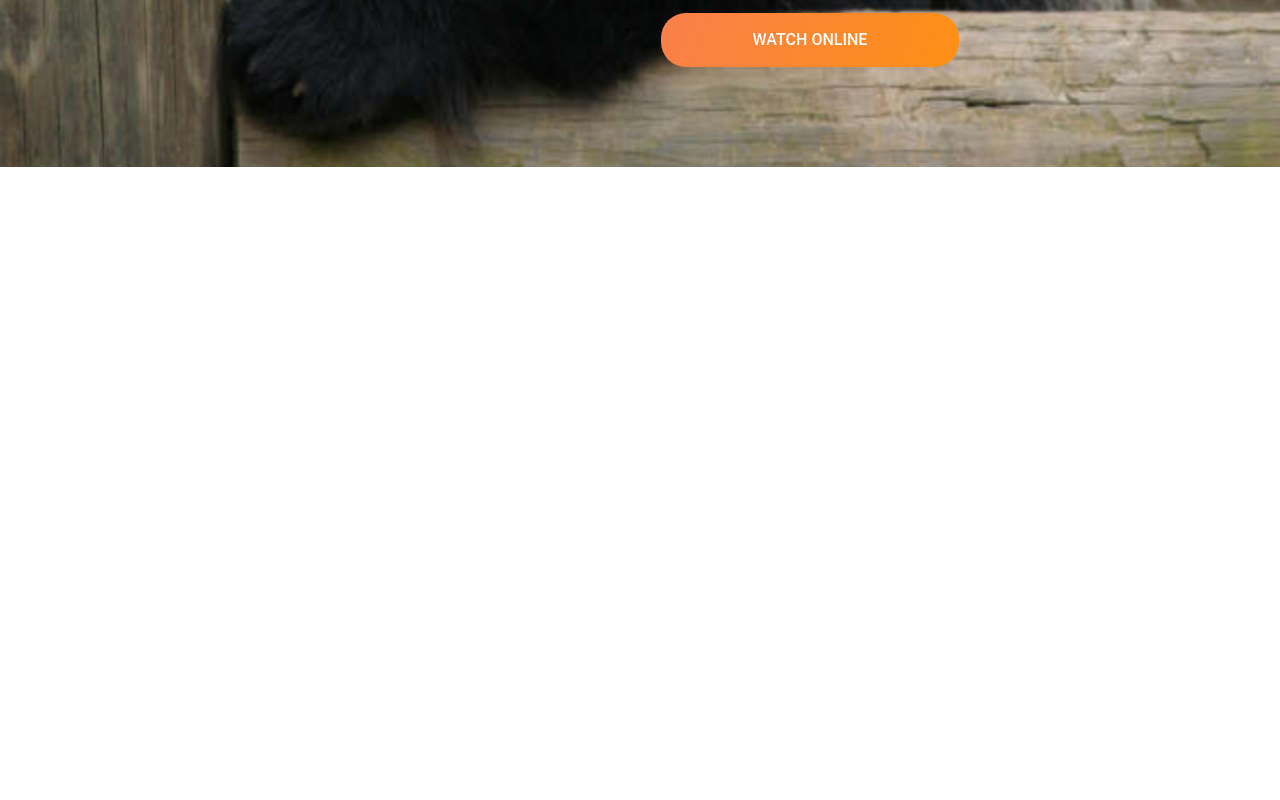
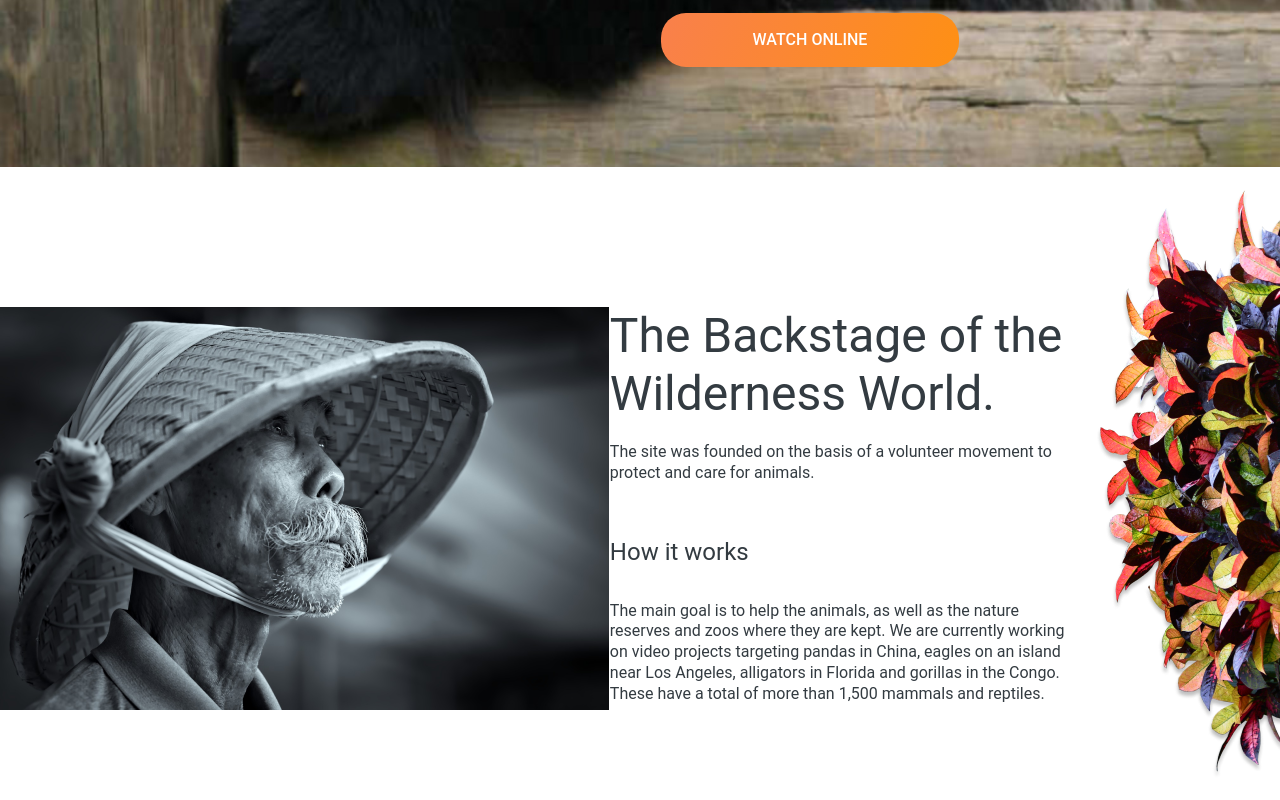
Before and after one commit to fogirtamo/online-zoo, a React (Create React App) app: page / in a window 1280 px wide. Shown: the part 613-1413 px from the top of the page. Before the commit the page ends 800 px from the top, so only its background shows below. Built offline with nearby package versions, Linux system fonts and the light colour scheme.

Commit message:
feat: add backstage section

```diff
--- a/src/App.js
+++ b/src/App.js
@@ -1,13 +1,15 @@
 import React from 'react';
 import Navbar from './components/UI/navbar/Navbar';
-import Panda from './sections/Panda';
+import Panda from './components/sections/Panda';
 import './styles/App.css';
 import {BrowserRouter} from "react-router-dom";
+import Backstage from './components/sections/Backstage';
 
 function App() {
   return (
     <BrowserRouter>
       <Panda/>
+      <Backstage/>
     </BrowserRouter>
 
   );
--- /dev/null
+++ b/src/components/functional blocks/Watch.jsx
@@ -0,0 +1,19 @@
+import React from "react";
+import cl from './Watch.module.css'
+import Button from "../UI/button/Button";
+
+
+const Watch = () => {
+     return (
+        <div className={cl.watch}>
+            <div className={cl.watch_circle}>
+            </div>
+            <div className={cl.watch_text}>
+            </div>
+
+            <Button>Watch online</Button>
+        </div>
+    );
+};
+
+export default Watch;
--- /dev/null
+++ b/src/components/functional blocks/Watch.module.css
@@ -0,0 +1,21 @@
+.watch {
+    height: 600px;
+    width: 573px;
+    margin-right: 220px;
+    margin-left: auto;
+    margin-top: 12px;
+}
+.watch_circle {
+    background: url('../../assets/images/Circle.png') 0 0/100% 100%;;
+    position: absolute;
+    width: 465px;
+    height: 465px;
+}
+.watch_text {
+    background: url('../../assets/images/Watch your favorite animal online.png') 0 0/100% 100%;;
+    position: absolute;
+    width: 500px;
+    height: 400px;
+    margin-top: 74px;
+    margin-left: 73px;
+}
--- /dev/null
+++ b/src/components/sections/Backstage.jsx
@@ -0,0 +1,25 @@
+import React from "react";
+import cl from './Backstage.module.css'
+
+
+const Backstage = () => {
+     return (
+        <div className={cl.backstage}>
+            <div className={cl.backstage_content}>
+                <div className={cl.picture}></div>
+                <div className={cl.text}>
+                    <h1>The Backstage of the Wilderness World.</h1>
+                    <p>The site was founded on the basis of a volunteer movement to protect and care for animals.</p>
+                    <h2>How it works </h2>
+                    <p>The main goal is to help the animals, as well as the nature reserves and zoos where they are kept.
+                        We are currently working on video projects targeting pandas in China, eagles on an island near Los Angeles,
+                        alligators in Florida and gorillas in the Congo. These have a total of more than 1,500 mammals and reptiles.
+                    </p>
+                </div>
+            </div>
+            <div className={cl.flowers}></div>
+        </div>
+    );
+};
+
+export default Backstage;
--- /dev/null
+++ b/src/components/sections/Backstage.module.css
@@ -0,0 +1,62 @@
+.backstage {
+    display: flex;
+    flex-direction: row;
+    justify-content: right;
+    width: 100%;
+    height: 633px;
+}
+.backstage_content {
+    display: flex;
+    flex-direction: row;
+    justify-content: space-between;
+    margin-right: 20px;
+    margin-top: 140px;
+    width: 1161px;
+    height: 403px;
+}
+.picture {
+    background: url('../../assets/images/bamboo-cap.png') 0 0/100% 100%;
+    width: 609px;
+    height: 403px;
+}
+.text {
+    display: flex;
+    flex-direction: column;
+    width: 465px;
+    height: 403px;
+}
+.flowers {
+    position: relative;
+    background: url('../../assets/images/flower_foto1.png') no-repeat;
+    width: 200px;
+    height: 605px;
+    margin-top: 12px;
+    /* right: -93px; */
+}
+h1 {
+    font-family: 'Roboto';
+    font-style: normal;
+    font-weight: 400;
+    font-size: 48px;
+    line-height: 120%;
+    color: #333B41;
+}
+h2 {
+    margin-top: 54px;
+    margin-bottom: 14px;
+    font-family: 'Roboto';
+    font-style: normal;
+    font-weight: 400;
+    font-size: 24px;
+    line-height: 120%;
+    color: #333B41;
+}
+p {
+    margin-top: 20px;
+    font-family: 'Roboto';
+    font-style: normal;
+    font-weight: 400;
+    font-size: 16px;
+    line-height: 130%;
+    color: #333B41;
+ }
--- /dev/null
+++ b/src/components/sections/Panda.jsx
@@ -0,0 +1,16 @@
+import React from "react";
+import Navbar from '../UI/navbar/Navbar';
+import Watch from "../functional blocks/Watch";
+import cl from './Panda.module.css'
+
+
+const Panda = () => {
+     return (
+        <div className={cl.panda}>
+            <Navbar/>
+            <Watch/>
+        </div>
+    );
+};
+
+export default Panda;
--- /dev/null
+++ b/src/components/sections/Panda.module.css
@@ -0,0 +1,5 @@
+.panda {
+    background: url('../../assets/images/Giant Panda.png') 0 0/100% 100%;
+    width: 100%;
+    height: 780px;
+}
```
Also changed, not shown: src/assets/images/bamboo-cap.png (added), src/assets/images/flower_foto1.png (added).
